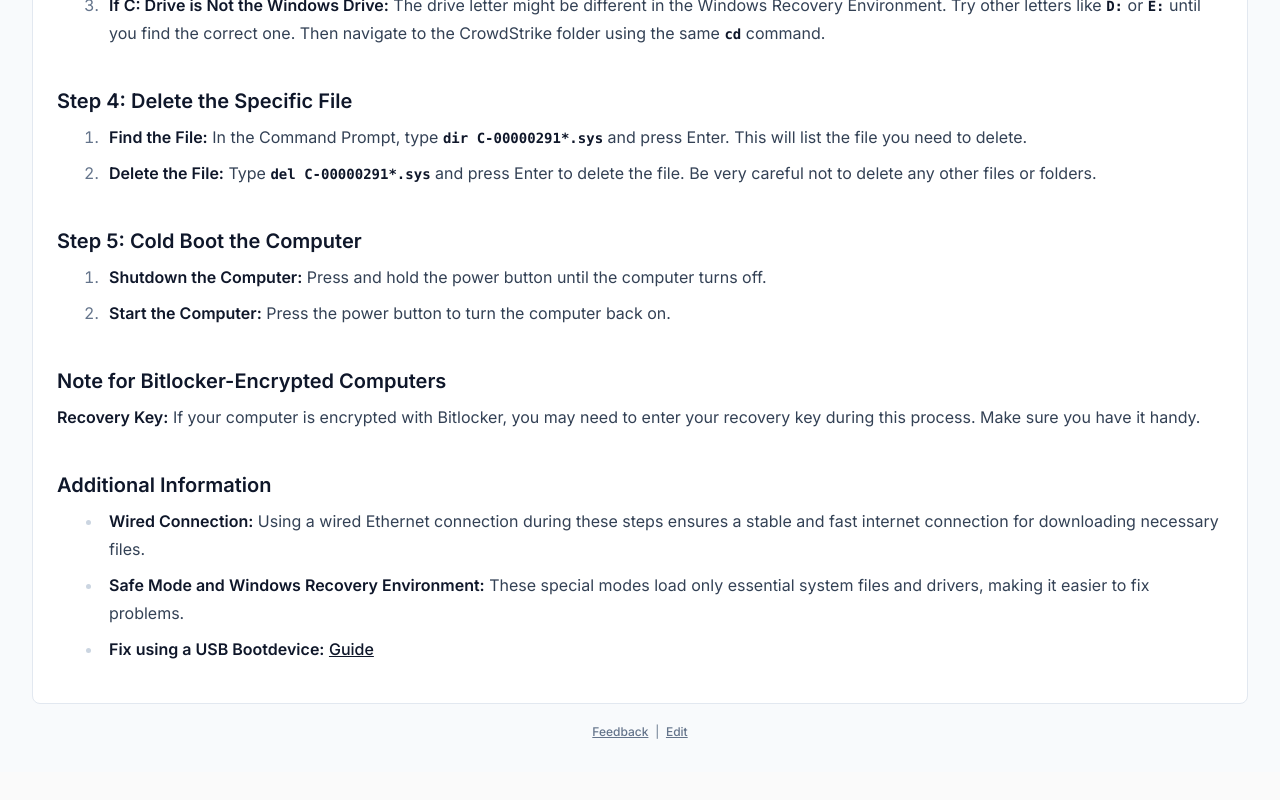
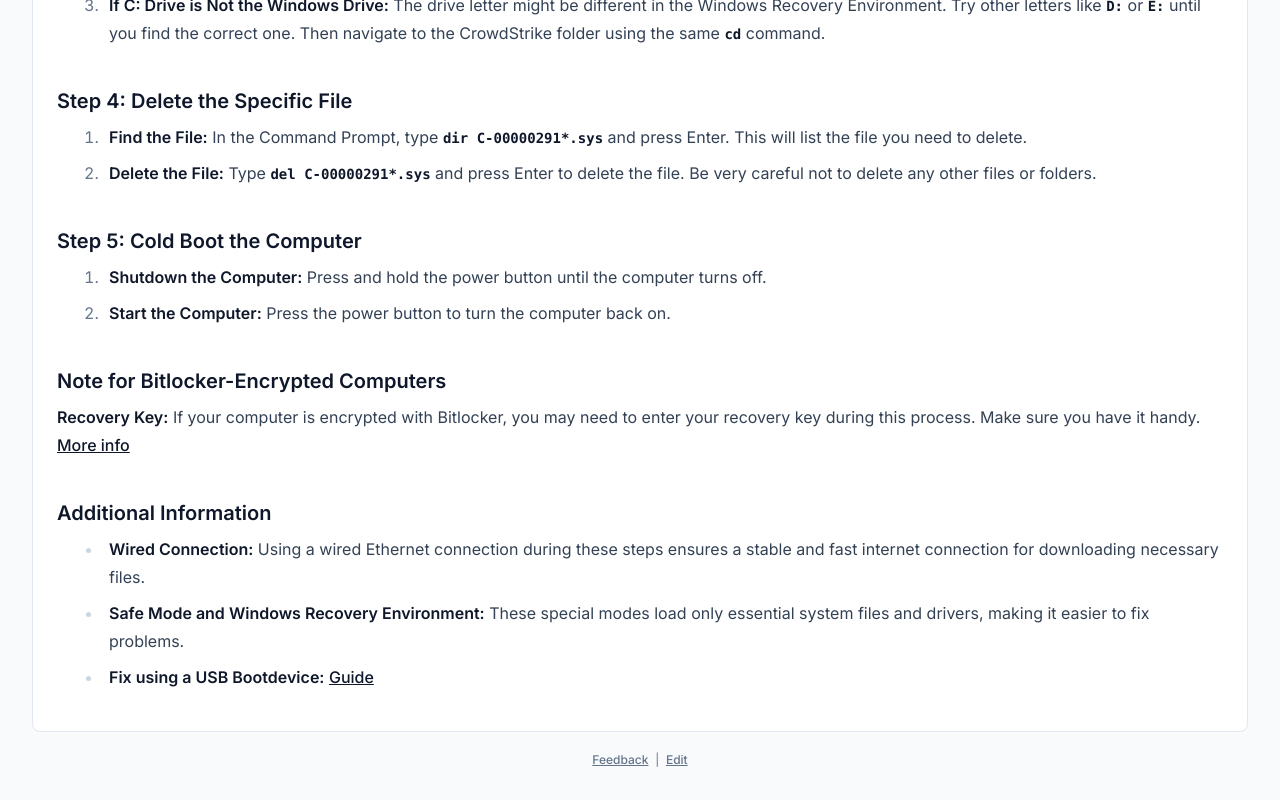
Before and after one commit to GorvGoyl/howtofixcrowdstrikeissue.com, a Next.js app: page / in a window 1280 px wide. Shown: the part 1018-1818 px from the top of the page. Before the commit the page ends 1790 px from the top, so only its background shows below. Built offline with nearby package versions, Linux system fonts and the light colour scheme.

Commit message:
add bitlocker guide link

```diff
--- a/pages/index.tsx
+++ b/pages/index.tsx
@@ -111,7 +111,12 @@
             <h2 className="mb-2 text-xl font-semibold">Note for Bitlocker-Encrypted Computers</h2>
             <p className="mb-4">
                 <strong>Recovery Key:</strong> If your computer is encrypted with Bitlocker, you may need to enter your
-                recovery key during this process. Make sure you have it handy.
+                recovery key during this process. Make sure you have it handy.{' '}
+                <a
+                    target="_blank"
+                    href="https://old.reddit.com/r/sysadmin/comments/1e6vx6n/crowdstrike_bsod/ldwpu7h/">
+                    More info
+                </a>
             </p>
 
             <h2 className="mb-2 text-xl font-semibold">Additional Information</h2>
@@ -126,7 +131,11 @@
                 </li>
                 <li className="mb-2">
                     <strong>Fix using a USB Bootdevice:</strong>{' '}
-                    <a href="https://github.com/Broadcast932/CrowdstrikeUsbFix">Guide</a>
+                    <a
+                        target="_blank"
+                        href="https://github.com/Broadcast932/CrowdstrikeUsbFix">
+                        Guide
+                    </a>
                 </li>
             </ul>
         </div>
```
